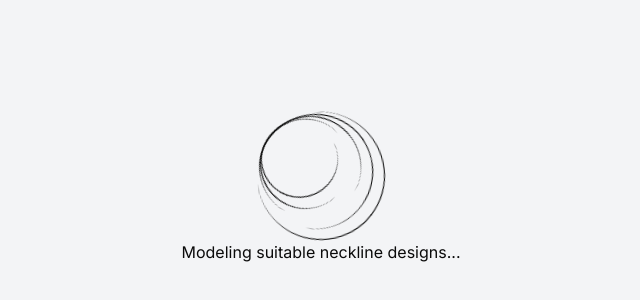
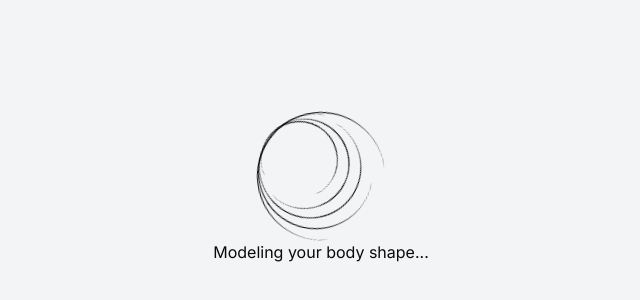
Before and after one commit to GSM-Godwin/neckline-design, a Next.js app: page /results in a window 1280 px wide. Shown: the part 212-512 px from the top of the page, without its empty margins (319-959 px from the left). Built offline with nearby package versions, Linux system fonts and the light colour scheme; no server answers.

Commit message:
text correction

```diff
--- a/components/ResultsPageContent.tsx
+++ b/components/ResultsPageContent.tsx
@@ -67,7 +67,7 @@ const ResultsPageContent = () => {
       ) : (
         <div className='flex flex-col items-center justify-center'>
           <CircleLoader size="10vw" />
-          <p className='text-[#0a0a0a]'>Modeling suitable neckline designs...</p>
+          <p className='text-[#0a0a0a]'>Modeling your body shape...</p>
         </div>
       )}
     </div>
--- a/components/ShapeResults.tsx
+++ b/components/ShapeResults.tsx
@@ -29,7 +29,7 @@ const ShapeResults: React.FC<ShapeResultsProps> = ({
   return (
     <div className="bg-white p-8 rounded-lg shadow-lg max-w-lg mx-auto mt-8">
       <h1 className='text-2xl font-bold mb-2 text-center text-transparent bg-clip-text bg-gradient-to-r from-red-600 via-yellow-600 to-blue-700'>Blouse Recommender</h1>
-      <h2 className="text-3xl font-bold mb-6 text-center text-gray-800">Your Shape Type: {shapeType}</h2>
+      <h2 className="text-3xl font-bold mb-6 text-center text-gray-800">Your Body Shape: {shapeType}</h2>
       <div className="space-y-6">
         {/* <div>
           <h3 className="text-lg font-semibold text-gray-700">Style Guide:</h3>
```
